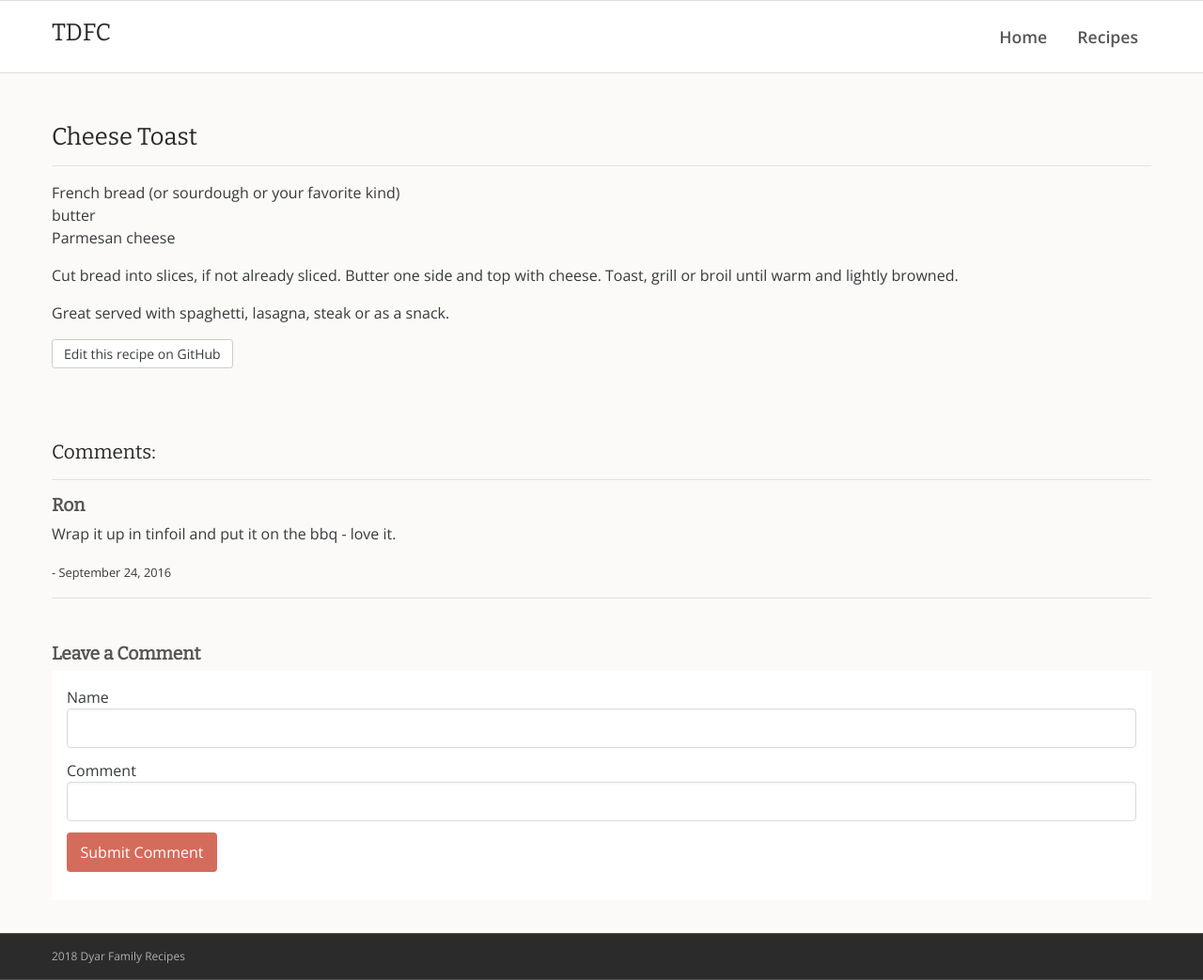
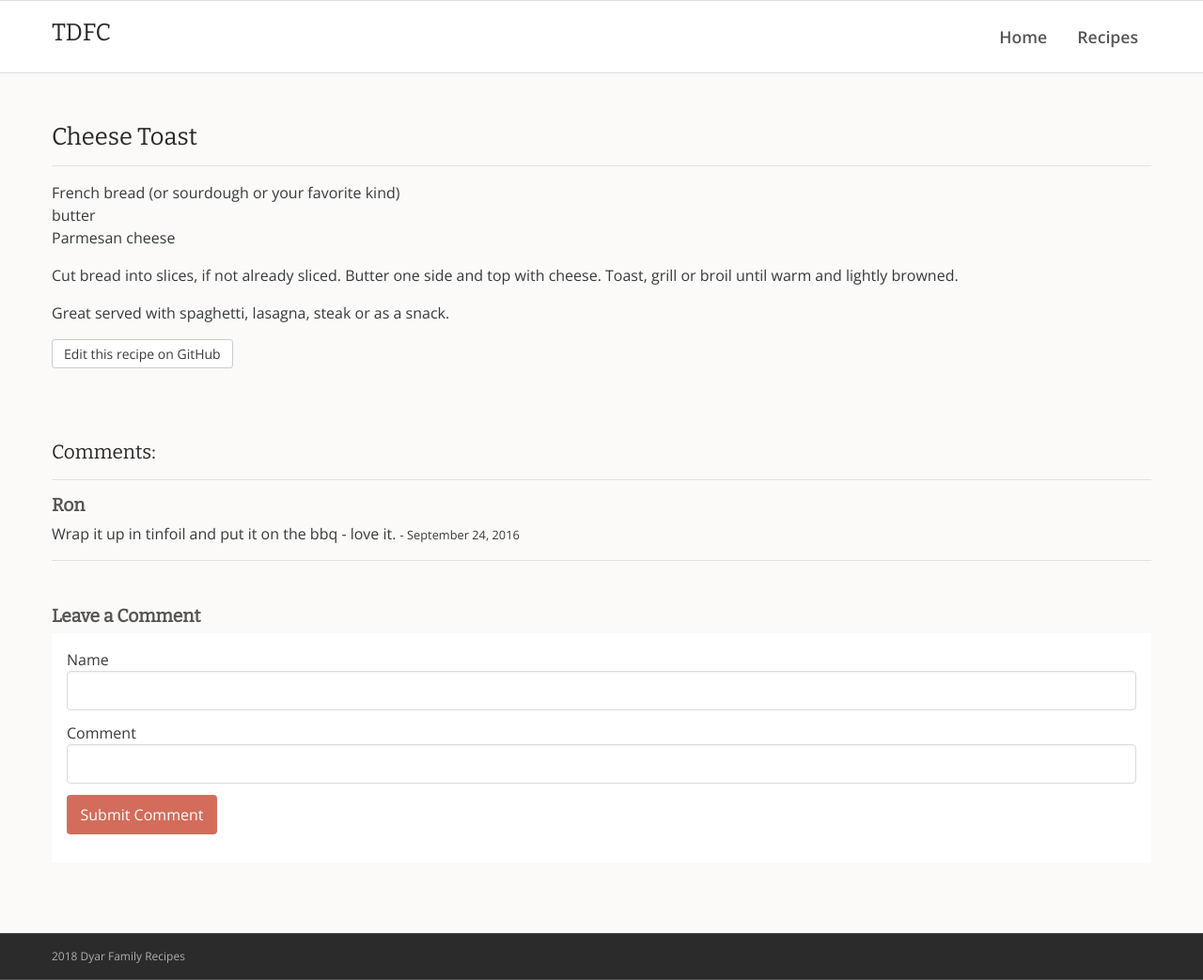
Before and after one commit to rdyar/tdfc, a Jekyll site: the page built from _odds-and-ends/cheese-toast.md, in a window 1280 px wide and 1043 px high. Shown: the whole window at 94% size. Built offline with Jekyll 4.4.1, drawn with Linux system fonts in a browser that asks for light colours.

Commit message:
Update comment.html

```diff
--- a/_includes/comment.html
+++ b/_includes/comment.html
@@ -1,7 +1,7 @@
 <article class="comment">
    <div class="comment__content-wrapper">
     <h4>{{ include.name }}</h4>
-        {{ include.message | markdownify }}
+        {{ include.message  }}
         <small> - <time datetime="{{ include.date | date_to_xmlschema }}" itemprop="datePublished">{{ include.date | date: "%B %d, %Y" }}</time></small>
 
   </div>
```
